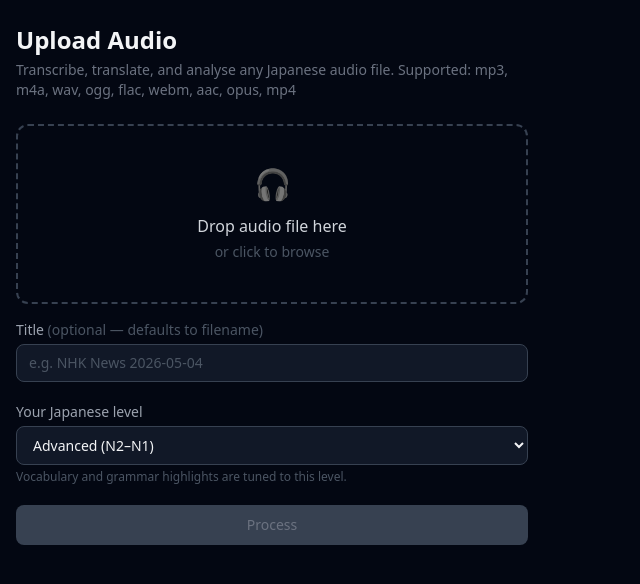
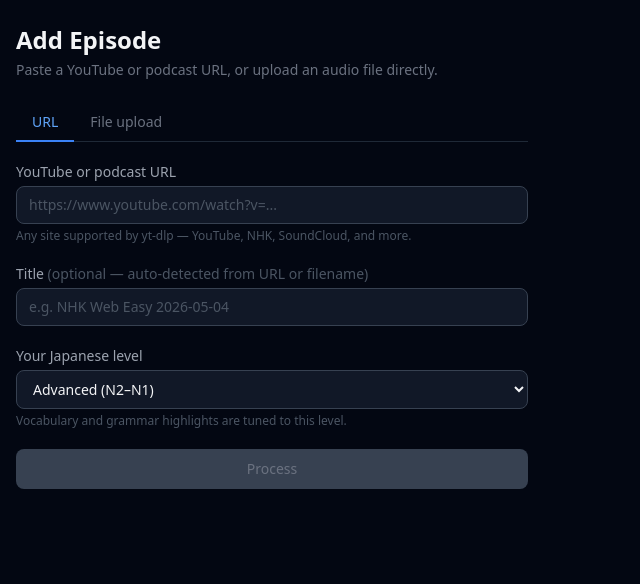
Before and after one commit to czwsh98/japanese-learning-through-news-and-podcasts, a Flask app: page /upload in a window 1280 px wide. Shown: the part 49-633 px from the top of the page, without its empty margins (0-640 px from the left). Run offline with Flask 3, Linux system fonts and the light colour scheme; some libraries are stand-ins or nearby versions.

Commit message:
Add URL input to upload page (YouTube & podcast support)
Upload page now has URL / File upload tabs. Pasting a YouTube or
podcast URL triggers yt-dlp download server-side; file upload path
unchanged. Both converge at the same transcribe→translate→analyse
pipeline. Failed downloads clean up the episode directory.

Co-Authored-By: Claude Sonnet 4.6 <noreply@anthropic.com>

```diff
--- a/web/app.py
+++ b/web/app.py
@@ -144,58 +144,81 @@ def upload_page():
 
 @app.route("/upload", methods=["POST"])
 def upload_process():
-    # ── Validate file ────────────────────────────────────────────────────────
-    if "audio" not in request.files:
-        return render_template("upload.html", error="No file selected."), 400
+    from lib.transcriber import transcribe_audio
+    from lib.translator import translate_segments
+    from lib.analyzer import analyze_transcript, LEVELS, DEFAULT_LEVEL
+    from lib.writer import write_episode_files
+    from lib.anki import push_to_anki
 
-    f = request.files["audio"]
-    if not f.filename:
-        return render_template("upload.html", error="No file selected."), 400
+    level = request.form.get("level", DEFAULT_LEVEL).strip()
+    if level not in LEVELS:
+        level = DEFAULT_LEVEL
 
-    suffix = Path(f.filename).suffix.lower()
-    if suffix not in UPLOAD_EXTENSIONS:
-        return render_template(
-            "upload.html",
-            error=f"Unsupported format '{suffix}'. Accepted: {', '.join(sorted(UPLOAD_EXTENSIONS))}",
-        ), 400
+    source_url = request.form.get("source_url", "").strip()
 
     # ── Set up episode directory ─────────────────────────────────────────────
-    title = request.form.get("title", "").strip() or Path(f.filename).stem
     base_slug = date.today().isoformat()
     slug = _unique_ep_slug(base_slug)
-
     ep_dir = EPISODES_DIR / slug
     ep_dir.mkdir(parents=True, exist_ok=True)
 
-    audio_path = ep_dir / f"audio{suffix}"
-    f.save(audio_path)
+    try:
+        if source_url:
+            # ── URL path: download via yt-dlp ────────────────────────────────
+            from lib.downloader import download_latest
 
-    meta = {
-        "title": title,
-        "channel": "Upload",
-        "upload_date": date.today().strftime("%Y%m%d"),
-        "duration": 0,
-        "url": "",
-        "thumbnail": "",
-        "description": f"Uploaded file: {f.filename}",
-        "video_id": "",
-        "source": "upload",
-        "original_filename": f.filename,
-    }
+            audio_path, meta = download_latest([source_url], ep_dir)
+            if not audio_path:
+                shutil.rmtree(ep_dir, ignore_errors=True)
+                return render_template(
+                    "upload.html",
+                    error="Could not download audio. Check the URL and try again.",
+                ), 400
 
-    # ── Run pipeline steps (synchronous) ─────────────────────────────────────
-    try:
-        from lib.transcriber import transcribe_audio
-        from lib.translator import translate_segments
-        from lib.analyzer import analyze_transcript, LEVELS, DEFAULT_LEVEL
-        from lib.writer import write_episode_files
-        from lib.anki import push_to_anki
+            title_override = request.form.get("title", "").strip()
+            if title_override:
+                meta["title"] = title_override
+            meta["source"] = "url"
+            meta["level"] = level
 
-        level = request.form.get("level", DEFAULT_LEVEL).strip()
-        if level not in LEVELS:
-            level = DEFAULT_LEVEL
-        meta["level"] = level
+        else:
+            # ── File path: save uploaded audio ───────────────────────────────
+            if "audio" not in request.files:
+                shutil.rmtree(ep_dir, ignore_errors=True)
+                return render_template("upload.html", error="No file or URL provided."), 400
 
+            f = request.files["audio"]
+            if not f.filename:
+                shutil.rmtree(ep_dir, ignore_errors=True)
+                return render_template("upload.html", error="No file selected."), 400
+
+            suffix = Path(f.filename).suffix.lower()
+            if suffix not in UPLOAD_EXTENSIONS:
+                shutil.rmtree(ep_dir, ignore_errors=True)
+                return render_template(
+                    "upload.html",
+                    error=f"Unsupported format '{suffix}'. Accepted: {', '.join(sorted(UPLOAD_EXTENSIONS))}",
+                ), 400
+
+            title = request.form.get("title", "").strip() or Path(f.filename).stem
+            audio_path = ep_dir / f"audio{suffix}"
+            f.save(audio_path)
+
+            meta = {
+                "title": title,
+                "channel": "Upload",
+                "upload_date": date.today().strftime("%Y%m%d"),
+                "duration": 0,
+                "url": "",
+                "thumbnail": "",
+                "description": f"Uploaded file: {f.filename}",
+                "video_id": "",
+                "source": "upload",
+                "original_filename": f.filename,
+                "level": level,
+            }
+
+        # ── Run pipeline steps (synchronous) ─────────────────────────────────
         whisper_result = transcribe_audio(audio_path)
         segments = translate_segments(whisper_result["segments"])
         analysis = analyze_transcript(segments, level=level)
@@ -205,6 +228,7 @@ def upload_process():
     except Exception as exc:
         tb = traceback.format_exc()
         log.error(f"Upload processing failed:\n{tb}")
+        shutil.rmtree(ep_dir, ignore_errors=True)
         return render_template("upload.html", error=f"Processing failed: {exc}", traceback=tb), 500
 
     return redirect(url_for("episode", date_str=slug))
--- a/web/templates/upload.html
+++ b/web/templates/upload.html
@@ -1,12 +1,11 @@
 {% extends "base.html" %}
-{% block title %}Upload Audio — 日本語 Pipeline{% endblock %}
+{% block title %}Upload — 日本語 Pipeline{% endblock %}
 
 {% block content %}
 <div class="max-w-lg">
-  <h1 class="text-2xl font-bold mb-1">Upload Audio</h1>
+  <h1 class="text-2xl font-bold mb-1">Add Episode</h1>
   <p class="text-sm text-gray-500 mb-6">
-    Transcribe, translate, and analyse any Japanese audio file.
-    Supported: mp3, m4a, wav, ogg, flac, webm, aac, opus, mp4
+    Paste a YouTube or podcast URL, or upload an audio file directly.
   </p>
 
   {% if error %}
@@ -25,15 +24,44 @@
 
   <form id="upload-form" method="post" enctype="multipart/form-data" action="/upload">
 
-    <!-- Drop zone -->
+    <!-- Source tabs -->
+    <div class="flex border-b border-gray-800 mb-5">
+      <button type="button" id="tab-url"
+              class="px-4 py-2 text-sm font-medium border-b-2 border-blue-500 text-blue-400 -mb-px transition-colors">
+        URL
+      </button>
+      <button type="button" id="tab-file"
+              class="px-4 py-2 text-sm font-medium border-b-2 border-transparent text-gray-500 -mb-px hover:text-gray-300 transition-colors">
+        File upload
+      </button>
+    </div>
+
+    <!-- URL panel -->
+    <div id="panel-url" class="mb-5">
+      <label for="source_url" class="block text-sm text-gray-400 mb-1">
+        YouTube or podcast URL
+      </label>
+      <input id="source_url" type="url" name="source_url"
+             placeholder="https://www.youtube.com/watch?v=..."
+             class="w-full bg-gray-900 border border-gray-700 rounded-lg px-3 py-2
+                    text-sm text-gray-100 placeholder-gray-600
+                    focus:outline-none focus:border-gray-500 transition-colors">
+      <p class="text-xs text-gray-600 mt-1">
+        Any site supported by yt-dlp — YouTube, NHK, SoundCloud, and more.
+      </p>
+    </div>
+
+    <!-- File panel -->
+    <div id="panel-file" class="mb-5 hidden">
       <div id="drop-zone"
            class="border-2 border-dashed border-gray-700 rounded-xl p-10 text-center
-                cursor-pointer hover:border-gray-500 transition-colors mb-4"
+                  cursor-pointer hover:border-gray-500 transition-colors"
            onclick="document.getElementById('file-input').click()">
         <div id="drop-label">
           <div class="text-3xl mb-3">🎧</div>
           <p class="text-gray-300 font-medium">Drop audio file here</p>
           <p class="text-gray-600 text-sm mt-1">or click to browse</p>
+          <p class="text-gray-700 text-xs mt-2">mp3 · m4a · wav · ogg · flac · webm · aac · opus · mp4</p>
         </div>
         <div id="file-selected" class="hidden">
           <div class="text-3xl mb-3">✓</div>
@@ -43,11 +71,14 @@
         <input id="file-input" type="file" name="audio" class="hidden"
                accept=".mp3,.mp4,.m4a,.wav,.ogg,.webm,.flac,.aac,.opus">
       </div>
+    </div>
 
-    <!-- Title -->
+    <!-- Title (optional) -->
     <div class="mb-5">
-      <label for="title" class="block text-sm text-gray-400 mb-1">Title <span class="text-gray-600">(optional — defaults to filename)</span></label>
-      <input id="title" type="text" name="title" placeholder="e.g. NHK News 2026-05-04"
+      <label for="title" class="block text-sm text-gray-400 mb-1">
+        Title <span class="text-gray-600">(optional — auto-detected from URL or filename)</span>
+      </label>
+      <input id="title" type="text" name="title" placeholder="e.g. NHK Web Easy 2026-05-04"
              class="w-full bg-gray-900 border border-gray-700 rounded-lg px-3 py-2
                     text-sm text-gray-100 placeholder-gray-600
                     focus:outline-none focus:border-gray-500 transition-colors">
@@ -86,10 +117,10 @@
     <div class="inline-flex flex-col items-center gap-3">
       <div class="spinner"></div>
       <p class="text-gray-300 font-medium">Processing…</p>
-      <div id="step-label" class="text-sm text-gray-500">Uploading file</div>
+      <div id="step-label" class="text-sm text-gray-500"></div>
       <p class="text-xs text-gray-600 max-w-xs">
-        Transcribing with Whisper, then translating and analysing with Claude.
-        This takes 1–3 minutes depending on audio length.
+        Downloading, transcribing with Whisper, then translating and analysing with Claude.
+        This takes 2–5 minutes depending on audio length.
       </p>
     </div>
   </div>
@@ -111,42 +142,73 @@
 
 {% block scripts %}
 <script>
-  const dropZone   = document.getElementById("drop-zone");
-  const fileInput  = document.getElementById("file-input");
-  const dropLabel  = document.getElementById("drop-label");
+  const tabUrl    = document.getElementById("tab-url");
+  const tabFile   = document.getElementById("tab-file");
+  const panelUrl  = document.getElementById("panel-url");
+  const panelFile = document.getElementById("panel-file");
+  const urlInput  = document.getElementById("source_url");
+  const fileInput = document.getElementById("file-input");
+  const dropZone  = document.getElementById("drop-zone");
+  const dropLabel = document.getElementById("drop-label");
   const fileSelected = document.getElementById("file-selected");
-  const fileName   = document.getElementById("file-name");
-  const fileSize   = document.getElementById("file-size");
-  const submitBtn  = document.getElementById("submit-btn");
-  const form       = document.getElementById("upload-form");
+  const fileName  = document.getElementById("file-name");
+  const fileSize  = document.getElementById("file-size");
+  const submitBtn = document.getElementById("submit-btn");
+  const form      = document.getElementById("upload-form");
   const processing = document.getElementById("processing");
   const stepLabel  = document.getElementById("step-label");
 
+  let activeTab = "url";
+
+  function setTab(tab) {
+    activeTab = tab;
+    if (tab === "url") {
+      tabUrl.classList.replace("border-transparent", "border-blue-500");
+      tabUrl.classList.replace("text-gray-500", "text-blue-400");
+      tabFile.classList.replace("border-blue-500", "border-transparent");
+      tabFile.classList.replace("text-blue-400", "text-gray-500");
+      panelUrl.classList.remove("hidden");
+      panelFile.classList.add("hidden");
+    } else {
+      tabFile.classList.replace("border-transparent", "border-blue-500");
+      tabFile.classList.replace("text-gray-500", "text-blue-400");
+      tabUrl.classList.replace("border-blue-500", "border-transparent");
+      tabUrl.classList.replace("text-blue-400", "text-gray-500");
+      panelFile.classList.remove("hidden");
+      panelUrl.classList.add("hidden");
+    }
+    updateSubmit();
+  }
+
+  function updateSubmit() {
+    if (activeTab === "url") {
+      submitBtn.disabled = urlInput.value.trim() === "";
+    } else {
+      submitBtn.disabled = !fileInput.files[0];
+    }
+  }
+
+  tabUrl.addEventListener("click",  () => setTab("url"));
+  tabFile.addEventListener("click", () => setTab("file"));
+  urlInput.addEventListener("input", updateSubmit);
+
+  // File selection
   function formatBytes(b) {
     if (b < 1024 * 1024) return (b / 1024).toFixed(1) + " KB";
     return (b / 1024 / 1024).toFixed(1) + " MB";
   }
-
   function showFile(file) {
     dropLabel.classList.add("hidden");
     fileSelected.classList.remove("hidden");
     fileName.textContent = file.name;
     fileSize.textContent = formatBytes(file.size);
-    submitBtn.disabled = false;
+    updateSubmit();
   }
-
-  fileInput.addEventListener("change", () => {
-    if (fileInput.files[0]) showFile(fileInput.files[0]);
-  });
+  fileInput.addEventListener("change", () => { if (fileInput.files[0]) showFile(fileInput.files[0]); });
 
   // Drag and drop
-  dropZone.addEventListener("dragover", e => {
-    e.preventDefault();
-    dropZone.classList.add("border-gray-400");
-  });
-  dropZone.addEventListener("dragleave", () => {
-    dropZone.classList.remove("border-gray-400");
-  });
+  dropZone.addEventListener("dragover", e => { e.preventDefault(); dropZone.classList.add("border-gray-400"); });
+  dropZone.addEventListener("dragleave", () => dropZone.classList.remove("border-gray-400"));
   dropZone.addEventListener("drop", e => {
     e.preventDefault();
     dropZone.classList.remove("border-gray-400");
@@ -159,32 +221,44 @@
     }
   });
 
-  // Show processing state on submit
-  const steps = [
+  // Processing state
+  const urlSteps = [
+    "Downloading audio…",
+    "Transcribing with Whisper…",
+    "Translating segments with Claude…",
+    "Analysing vocabulary and grammar…",
+    "Writing episode files…",
+  ];
+  const fileSteps = [
     "Uploading file…",
     "Transcribing with Whisper…",
     "Translating segments with Claude…",
     "Analysing vocabulary and grammar…",
     "Writing episode files…",
   ];
-  let stepIdx = 0;
 
   form.addEventListener("submit", e => {
-    if (!fileInput.files[0]) { e.preventDefault(); return; }
+    if (activeTab === "url" && urlInput.value.trim() === "") { e.preventDefault(); return; }
+    if (activeTab === "file" && !fileInput.files[0]) { e.preventDefault(); return; }
+
+    // Clear source_url if in file mode so the server takes the file path
+    if (activeTab === "file") urlInput.value = "";
+
     submitBtn.disabled = true;
     submitBtn.textContent = "Processing…";
     processing.classList.remove("hidden");
+
+    const steps = activeTab === "url" ? urlSteps : fileSteps;
+    let idx = 0;
     stepLabel.textContent = steps[0];
-
-    // Cycle through step labels to give progress feedback
     const interval = setInterval(() => {
-      stepIdx = Math.min(stepIdx + 1, steps.length - 1);
-      stepLabel.textContent = steps[stepIdx];
-      if (stepIdx === steps.length - 1) clearInterval(interval);
-    }, 18000); // ~18s per step
+      idx = Math.min(idx + 1, steps.length - 1);
+      stepLabel.textContent = steps[idx];
+      if (idx === steps.length - 1) clearInterval(interval);
+    }, activeTab === "url" ? 20000 : 18000);
   });
 
-  // Disable submit until a file is chosen
-  submitBtn.disabled = true;
+  // Initial state: URL tab, submit disabled until URL entered
+  updateSubmit();
 </script>
 {% endblock %}
```
Lines whose indentation alone changed are shown as unchanged.
